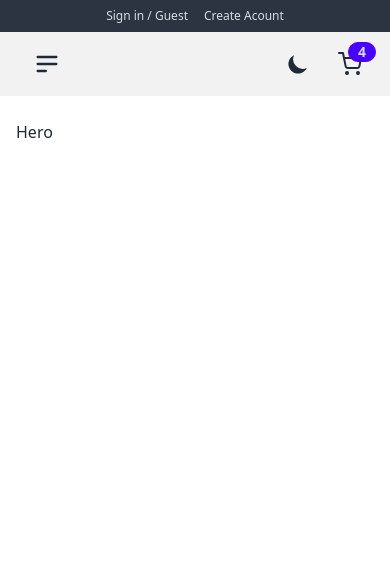
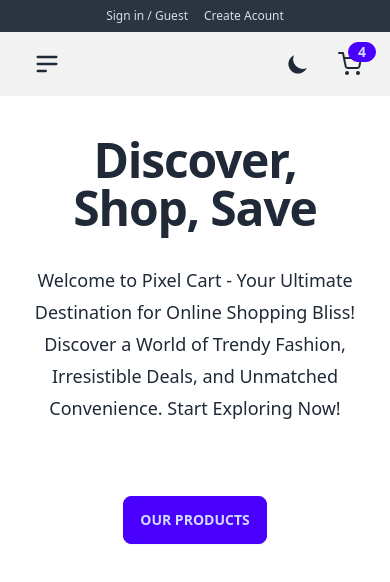
Before and after one commit to thejyotipatel/PixelCart-ReactJS, a React (Vite) app: page / in a window 390 px wide. Shown: the top 582 px of the page. Built offline with nearby package versions, Linux system fonts and the light colour scheme.

Commit message:
pages and components

```diff
--- a/src/componens/Hero.jsx
+++ b/src/componens/Hero.jsx
@@ -1,4 +1,24 @@
+import { Link } from 'react-router-dom'
+
 const Hero = () => {
-  return <div>Hero</div>
+  return (
+    <>
+      <div className='hidden md:block'>
+        <div className='diff aspect-[10/2.5]   '>
+          <div className='diff-item-1'>
+            <div className='bg-primary text-primary-content text-9xl font-black grid place-content-center uppercase'>
+              Pixel Cart
+            </div>
+          </div>
+          <div className='diff-item-2'>
+            <div className='bg-base-200 text-9xl font-black grid place-content-center uppercase'>
+              Pixel Cart
+            </div>
+          </div>
+          <div className='diff-resizer'></div>
+        </div>
+      </div>
+    </>
+  )
 }
 export default Hero
--- a/src/componens/Navbar.jsx
+++ b/src/componens/Navbar.jsx
@@ -27,8 +27,14 @@
         <div className='navbar align-contaner'>
           <div className='flex-1'>
             {/* logo */}
-            <NavLink to='/' className='hidden  md:flex   items-center'>
-              <img src='/favicon.ico' alt='pc' />
+            <NavLink to='/' className=' hidden  md:flex  p-0 items-center    '>
+              <div className='  stats bg-primary shadow  '>
+                <div className='stat px-3 py-2'>
+                  <div className='stat-title text-primary-content text-3xl font-bold p-0 '>
+                    PC
+                  </div>
+                </div>
+              </div>
             </NavLink>
 
             {/* mobile menu */}
--- a/src/pages/HomeLayout.jsx
+++ b/src/pages/HomeLayout.jsx
@@ -1,11 +1,12 @@
 import { Outlet } from 'react-router-dom'
-import { Header, Navbar } from '../componens'
+import { Header, Hero, Navbar } from '../componens'
 
 const HomeLayout = () => {
   return (
     <>
       <Header />
       <Navbar />
+      <Hero />
       <section className='align-contaner pt-6'>
         <Outlet />
       </section>
--- a/src/pages/Landing.jsx
+++ b/src/pages/Landing.jsx
@@ -1,9 +1,25 @@
-import { Hero } from '../componens'
+import { Link } from 'react-router-dom'
 
 const Landing = () => {
   return (
     <>
-      <Hero />
+      <div className='hero-content text-center  md:hidden grid'>
+        <div className='max-w-md'>
+          <h1 className='text-5xl font-bold tracking-tight  '>
+            Discover, Shop, Save
+          </h1>
+          <p className='py-8 text-lg leading-8'>
+            Welcome to Pixel Cart - Your Ultimate Destination for Online
+            Shopping Bliss! Discover a World of Trendy Fashion, Irresistible
+            Deals, and Unmatched Convenience. Start Exploring Now!
+          </p>
+          <div className='mt-10'>
+            <Link to='/products' className='btn btn-primary uppercase'>
+              Our Products
+            </Link>
+          </div>
+        </div>
+      </div>
     </>
   )
 }
```
Also changed, not shown: public/hero-logo.png (added), 1 other file (tests, documents, lock files or other folders).
